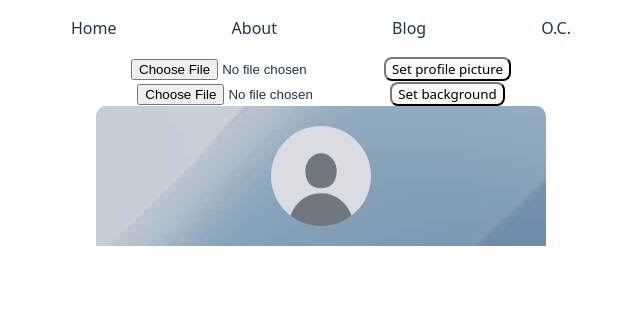
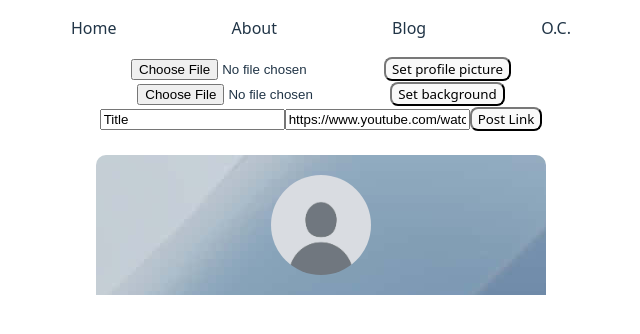
Before and after one commit to atlasastronomer/weave, a React (Vite) app: page / in a window 1280 px wide. Shown: the top 334 px of the page, without its empty margins (319-959 px from the left). Built offline with nearby package versions, Linux system fonts and the light colour scheme.

Commit message:
Added database functionality

```diff
--- a/src/assets/App.css
+++ b/src/assets/App.css
@@ -1,4 +1,3 @@
-
 body {
   display: flex;
   flex-direction: column;
--- a/src/components/Blog.jsx
+++ b/src/components/Blog.jsx
@@ -13,7 +13,7 @@ const Blog = () => {
   const [content, setContent] = useState('Content')
 
   useEffect(() => {
-    blogService.getAll()
+    blogService.getAll('http://localhost:3001/api/blogs/')
     .then(res => {
       setBlogs(res.data)
     })
@@ -29,7 +29,7 @@ const Blog = () => {
       content: content,
     }
 
-    blogService.create(blogObject)
+    blogService.create(blogObject, 'http://localhost:3001/api/blogs/')
     .then(res => {
       setBlogs(blogs.concat(res.data))
       setDate('')
@@ -40,7 +40,7 @@ const Blog = () => {
   }
 
   const deleteBlog = (id) => {
-    const url = `http://localhost:3001/blogs/${id}`
+    const url = `http://localhost:3001/api/blogs/${id}`
     axios.delete(url)
     .then(res => {
       setBlogs(blogs.filter(b => b.id !== id))
--- a/src/components/Home.jsx
+++ b/src/components/Home.jsx
@@ -1,9 +1,24 @@
 import { useState, useEffect, useRef } from 'react'
 import axios from 'axios'
 
+
+const MediaLink = ({link, handleDeleteLink}) => {
+  return(
+    <div className='media-link'>
+      <a href={link.mediaLink}> {link.title} </a>
+    </div>
+  )
+}
+
 const Home = () => {
-  const [fileUrl, setFileUrl] = useState(null)
+  const [pfpUrl, setPfpUrl] = useState(null)
   const [bgUrl, setBgUrl] = useState(null)
+
+  const [links, setLinks] = useState([])
+
+  const [linkTitle, setLinkTitle] = useState('Title')
+  const [linkUrl, setLinkUrl] = useState('https://www.youtube.com/watch?v=dQw4w9WgXcQ')
+
   const profilePicRef = useRef(null)
   const backgroundImageRef = useRef(null)
 
@@ -13,7 +28,7 @@ const Home = () => {
     const file = profilePicRef.current.files[0]
     if (file) {
       const url = URL.createObjectURL(file)
-      setFileUrl(url)
+      setPfpUrl(url)
     }
     else {
       alert('No file selected')
@@ -33,8 +48,18 @@ const Home = () => {
     }
   }
 
-  const postLink = () => {
+  const addLink = (e) => {
+    e.preventDefault()
 
+    console.log(linkTitle)
+    console.log(linkUrl)
+
+    const linkObject = {
+      title: linkTitle,
+      mediaLink: linkUrl
+    }
+
+    setLinks(links.concat(linkObject))
   }
 
   return (
@@ -49,12 +74,28 @@ const Home = () => {
         <button type='submit'>Set background</button>
       </form>
 
+      <form onSubmit={addLink}>
+        <input
+          value={linkTitle}
+          onChange = {e => setLinkTitle(e.target.value)}
+        />
+        <input
+          value={linkUrl}
+          onChange = {e => setLinkUrl(e.target.value)}
+        />
+        <button type='submit'> Post Link </button>
+      </form>
+
+      <br />
+
       <div className='upper-container' style={{backgroundImage: bgUrl ? `url(${bgUrl})` : 'url(/assets/default-bg.jpg)'}}>
-        <img src={fileUrl || '/assets/default-avatar.jpg'} className='profile-picture'/>
+        <img src={pfpUrl || '/assets/default-avatar.jpg'} className='profile-picture'/>
       </div>
 
       <div className='lower-container'>
-
+        {links.map(link =>
+          <MediaLink key={Math.floor(Math.random() * 100000) + 1}link={link} handleDeleteBlog={() => addLink}/>
+        )}
       </div>
     </>
   )
--- a/src/services/blogs.js
+++ b/src/services/blogs.js
@@ -1,12 +1,11 @@
 import axios from 'axios'
-const baseUrl = 'http://localhost:3001/blogs'
 
-const getAll = () => {
-  return axios.get(baseUrl)
+const getAll = (url) => {
+  return axios.get(url)
 }
 
-const create = newObject => {
-  return axios.post(baseUrl, newObject)
+const create = (newObject, url) => {
+  return axios.post(url, newObject)
 }
 
 export default {getAll, create}
```
